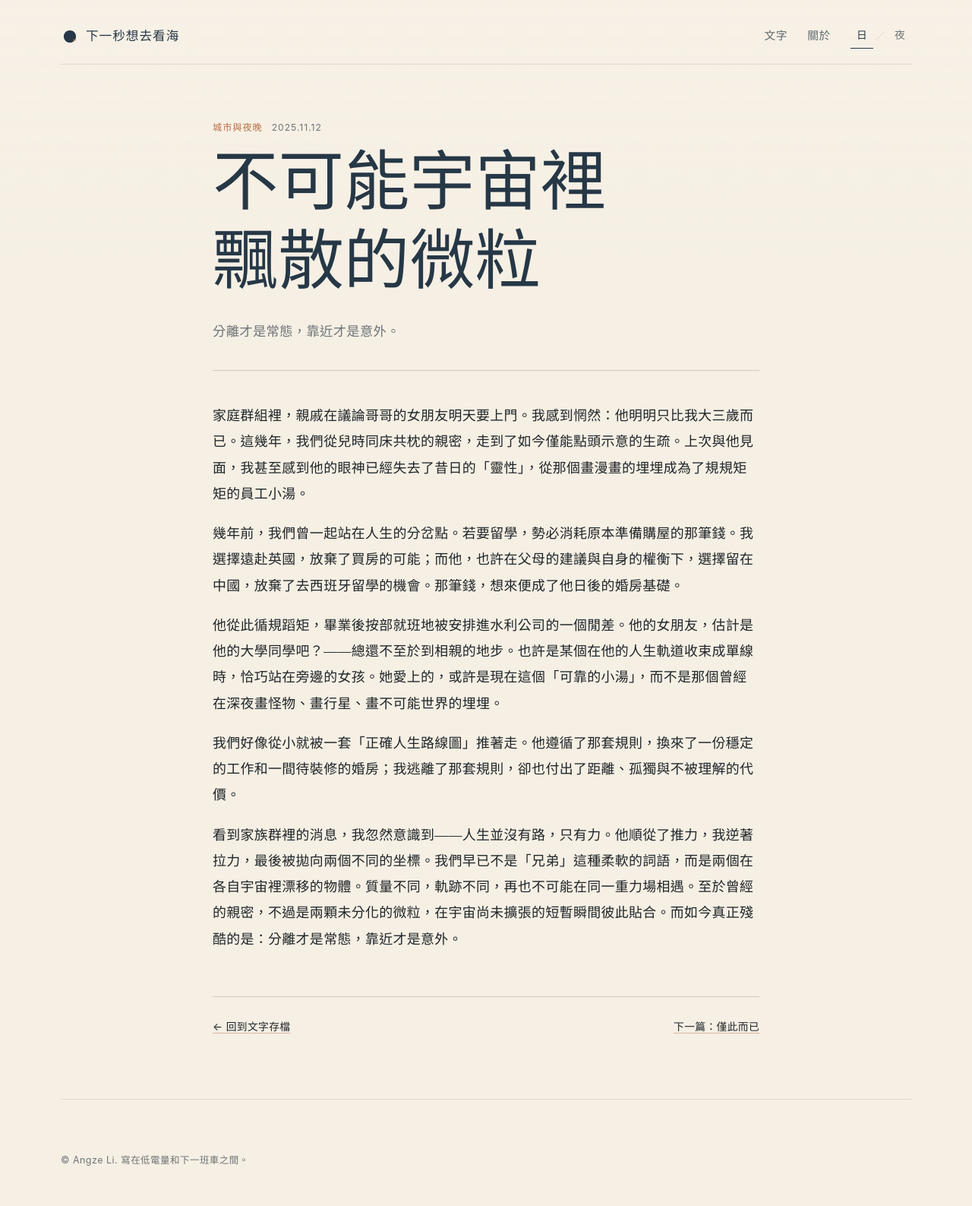
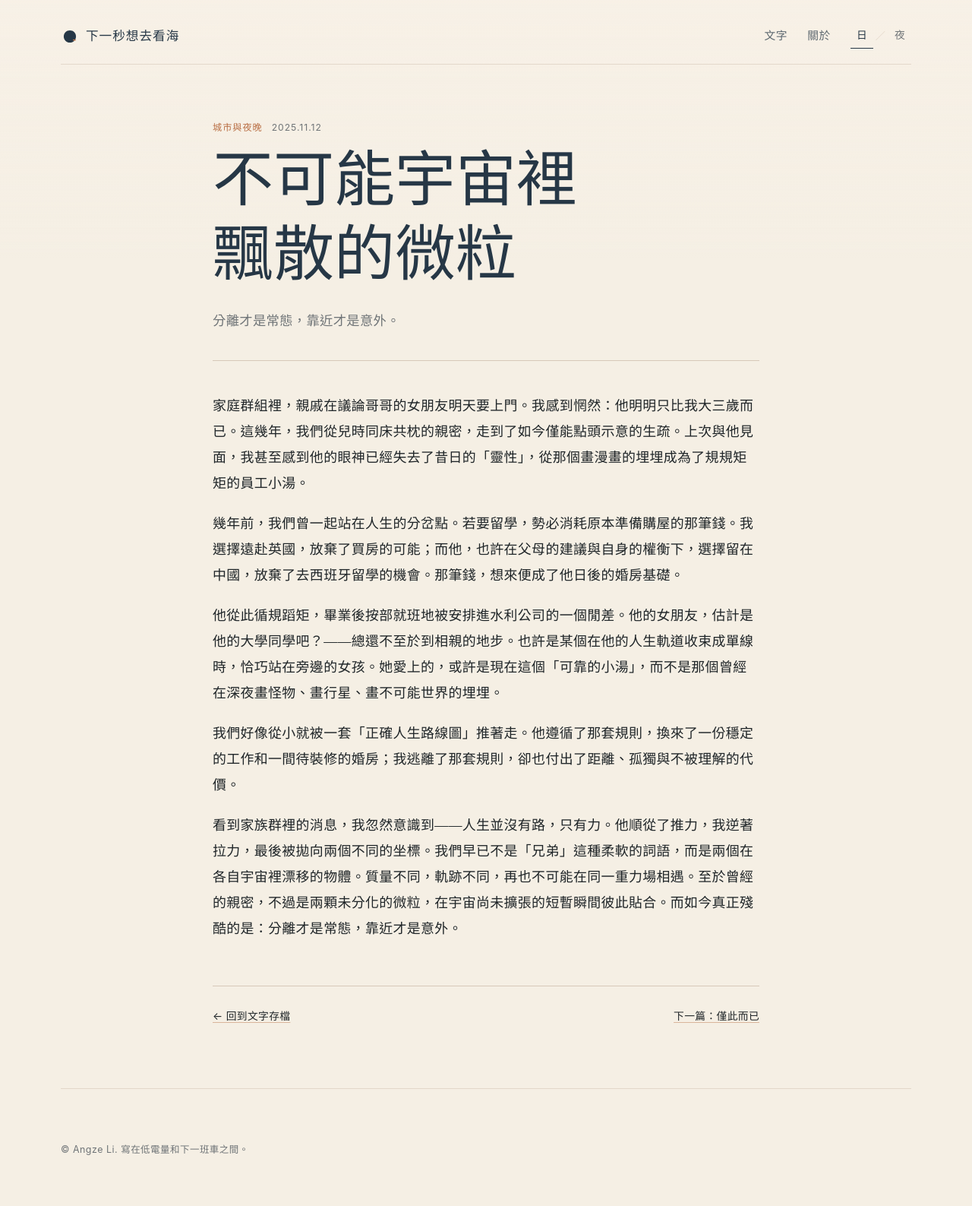
Before and after one commit to angzeli/next-second-sea, a Jekyll site: the page built from _posts/2025-11-12-particles-adrift-in-an-impossible-universe.md, in a window 1280 px wide. Shown: the whole page at 76% size. Built offline with Jekyll 4.4.1, drawn with Linux system fonts in a browser that asks for light colours.

Commit message:
Make title more robust

```diff
--- a/_layouts/post.html
+++ b/_layouts/post.html
@@ -9,7 +9,7 @@ layout: default
       <time datetime="{{ page.date | date_to_xmlschema }}">{{ page.date | date: "%Y.%m.%d" }}</time>
     </div>
 
-    <h1>
+    <h1 class="post-title{% if page.title_lines %} post-title-manual{% endif %}">
       {% if page.title_lines %}
         {% for line in page.title_lines %}
           <span class="post-title-line">{{ line }}</span>
--- a/assets/css/style.css
+++ b/assets/css/style.css
@@ -640,15 +640,28 @@ html[data-theme="dark"] .theme-option[data-theme-choice="dark"] {
   border-bottom: 1px solid var(--line);
 }
 
-.post-header h1 {
-  max-width: 12ch;
+.post-title {
+  max-width: min(100%, 9em);
   margin: 12px 0 0;
   font-family: var(--font-serif);
-  font-size: clamp(2.5rem, 8vw, 5.4rem);
+  font-size: clamp(2.55rem, 7vw, 5rem);
+  line-height: 1.12;
+  overflow-wrap: normal;
+  text-wrap: pretty;
+  word-break: normal;
+}
+
+.post-title-manual {
+  max-width: 100%;
 }
 
 .post-title-line {
   display: block;
+  white-space: nowrap;
+}
+
+.post-title-line + .post-title-line {
+  margin-top: 0.02em;
 }
 
 .post-excerpt {
```
Also changed, not shown: README.md.
